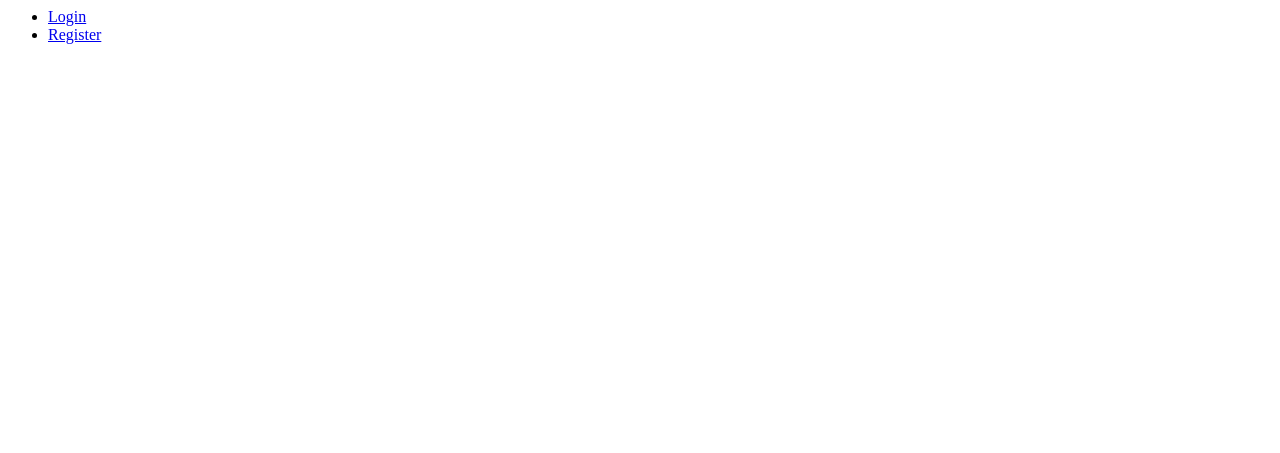
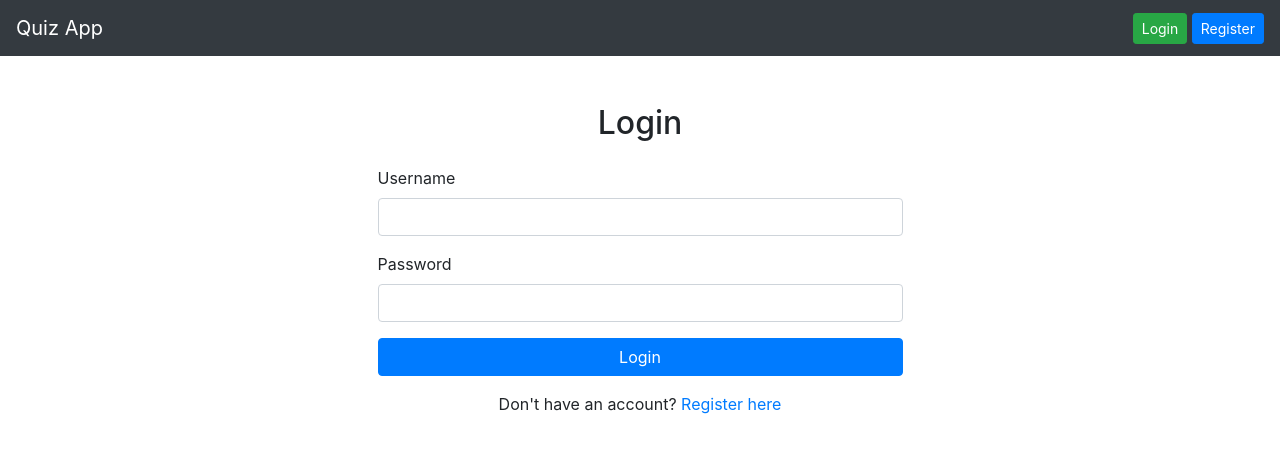
Before and after one commit to RAUNAKSHUKLA9939/django-quiz-app, a Django app: page /login/ in a window 1280 px wide. Before the commit the part shown is almost empty. Shown: the top 453 px of the page. Run offline with Django 5.2, Linux system fonts and the light colour scheme; some libraries are stand-ins or nearby versions.

Commit message:
Fixed User Login System

```diff
--- a/core/views.py
+++ b/core/views.py
@@ -1,21 +1,22 @@
 from django.shortcuts import render, redirect
 from django.contrib.auth.models import User
 from django.contrib import messages
-from django.contrib.auth.hashers import make_password
 from django.contrib.auth import authenticate, login, logout
 from django.contrib.auth.decorators import login_required
 from .models import Category, Quiz
+
 
 def home(request):
     categories = Category.objects.all()
     return render(request, 'core/home.html', {'categories': categories})
 
+
 def register(request):
     if request.method == 'POST':
-        username = request.POST.get('username')
-        email    = request.POST.get('email')
-        password = request.POST.get('password')
-        confirm  = request.POST.get('confirm_password')
+        username = request.POST['username']
+        email = request.POST['email']
+        password = request.POST['password']
+        confirm = request.POST['confirm_password']
 
         if password != confirm:
             messages.error(request, "Passwords do not match.")
@@ -29,13 +30,14 @@ def register(request):
             messages.error(request, "Email already exists.")
             return redirect('register')
 
-        User.objects.create(
+        # ✅ FIXED LINE
+        User.objects.create_user(
             username=username,
             email=email,
-            password=make_password(password)
+            password=password
         )
 
-        messages.success(request, "Account created successfully. Please login.")
+        messages.success(request, "Account created successfully.")
         return redirect('login')
 
     return render(request, 'core/register.html')
@@ -43,14 +45,13 @@ def register(request):
 
 def login_view(request):
     if request.method == 'POST':
-        username = request.POST.get('username')
-        password = request.POST.get('password')
+        username = request.POST['username']
+        password = request.POST['password']
 
         user = authenticate(request, username=username, password=password)
 
         if user is not None:
             login(request, user)
-            messages.success(request, f"Welcome {username}!")
             return redirect('home')
         else:
             messages.error(request, "Invalid username or password.")
@@ -62,7 +63,6 @@ def login_view(request):
 @login_required
 def logout_view(request):
     logout(request)
-    messages.info(request, "You have been logged out.")
     return redirect('login')
 
 
--- a/quiz_project/urls.py
+++ b/quiz_project/urls.py
@@ -8,7 +8,5 @@ urlpatterns = [
     path('register/', views.register, name='register'),
     path('login/', views.login_view, name='login'),
     path('logout/', views.logout_view, name='logout'),
-
-    # NEW
     path('category/<int:category_id>/', views.category_quizzes, name='category_quizzes'),
 ]
--- a/templates/core/base.html
+++ b/templates/core/base.html
@@ -1,63 +1,39 @@
-{% load static %}
 <!DOCTYPE html>
-<html lang="en">
+<html>
 <head>
-    <meta charset="UTF-8">
     <title>Quiz App</title>
 
-    <!-- Bootstrap 4 -->
+    <!-- Bootstrap CSS -->
     <link rel="stylesheet" href="https://stackpath.bootstrapcdn.com/bootstrap/4.5.2/css/bootstrap.min.css">
+</head>
 
-    <link rel="stylesheet" href="{% static 'css/style.css' %}">
-</head>
 <body>
-    {% if messages %}
-       <div class="container mt-2">
-           {% for message in messages %}
-              <div class="alert alert-{{ message.tags }}">
-              {{ message }}
-              </div>
-            {% endfor %}
-       </div>
-    {% endif %}
-
 
 <nav class="navbar navbar-expand-lg navbar-dark bg-dark">
-    <a class="nav-link" href="{% url 'register' %}">Register</a>
+  <a class="navbar-brand" href="{% url 'home' %}">Quiz App</a>
 
-    <button class="navbar-toggler" type="button" data-toggle="collapse" data-target="#navbarNav">
-        <span class="navbar-toggler-icon"></span>
-    </button>
-
-    <div class="collapse navbar-collapse" id="navbarNav">
-       <ul class="navbar-nav ml-auto">
-            {% if user.is_authenticated %}
-                <li class="nav-item">
-                  <a class="nav-link">Hello, {{ user.username }}</a>
-                </li>
-                <li class="nav-item">
-                    <a class="nav-link" href="{% url 'logout' %}">Logout</a>
-                </li>
-            {% else %}
-                <li class="nav-item">
-                    <a class="nav-link" href="{% url 'login' %}">Login</a>
-                </li>
-                <li class="nav-item">
-                    <a class="nav-link" href="{% url 'register' %}">Register</a>
-                </li>
-            {% endif %}
-        </ul>
-    </div>
+  <div class="ml-auto">
+    {% if user.is_authenticated %}
+        <span class="text-white mr-3">Hello, {{ user.username }}</span>
+        <a href="{% url 'logout' %}" class="btn btn-danger btn-sm">Logout</a>
+    {% else %}
+        <a href="{% url 'login' %}" class="btn btn-success btn-sm">Login</a>
+        <a href="{% url 'register' %}" class="btn btn-primary btn-sm">Register</a>
+    {% endif %}
+  </div>
 </nav>
 
-<div class="container mt-5">
-    {% block content %}
-    {% endblock %}
+<div class="container mt-4">
+
+    {% for message in messages %}
+        <div class="alert alert-{{ message.tags }}">
+            {{ message }}
+        </div>
+    {% endfor %}
+
+    {% block content %}{% endblock %}
+
 </div>
-
-<footer class="bg-dark text-white text-center py-3 mt-5">
-    © 2025 Quiz App. All rights reserved.
-</footer>
 
 </body>
 </html>
--- a/templates/core/login.html
+++ b/templates/core/login.html
@@ -1,17 +1,45 @@
-<ul class="navbar-nav ml-auto">
-    {% if user.is_authenticated %}
-        <li class="nav-item">
-            <a class="nav-link">Hello, {{ user.username }}</a>
-        </li>
-        <li class="nav-item">
-            <a class="nav-link" href="{% url 'logout' %}">Logout</a>
-        </li>
-    {% else %}
-        <li class="nav-item">
-            <a class="nav-link" href="{% url 'login' %}">Login</a>
-        </li>
-        <li class="nav-item">
-            <a class="nav-link" href="{% url 'register' %}">Register</a>
-        </li>
-    {% endif %}
-</ul>
+{% extends 'core/base.html' %}
+{% load static %}
+
+{% block content %}
+<div class="container mt-5">
+    <div class="row justify-content-center">
+        <div class="col-md-6">
+
+            <h2 class="mb-4 text-center">Login</h2>
+
+            {% if messages %}
+                {% for message in messages %}
+                    <div class="alert alert-{{ message.tags }}">
+                        {{ message }}
+                    </div>
+                {% endfor %}
+            {% endif %}
+
+            <form method="POST">
+                {% csrf_token %}
+
+                <div class="form-group mb-3">
+                    <label>Username</label>
+                    <input type="text" name="username" class="form-control" required>
+                </div>
+
+                <div class="form-group mb-3">
+                    <label>Password</label>
+                    <input type="password" name="password" class="form-control" required>
+                </div>
+
+                <button type="submit" class="btn btn-primary btn-block w-100">
+                    Login
+                </button>
+            </form>
+
+            <div class="text-center mt-3">
+                Don't have an account?
+                <a href="{% url 'register' %}">Register here</a>
+            </div>
+
+        </div>
+    </div>
+</div>
+{% endblock %}
```
